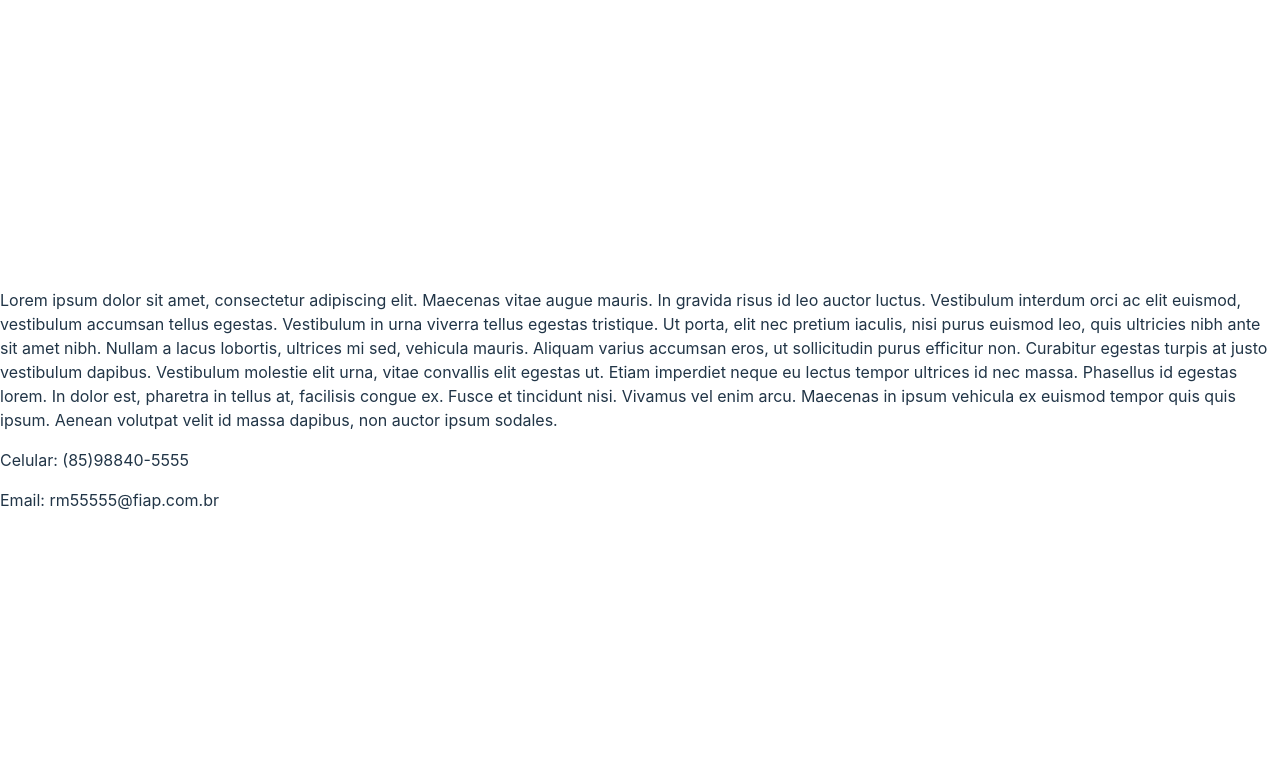
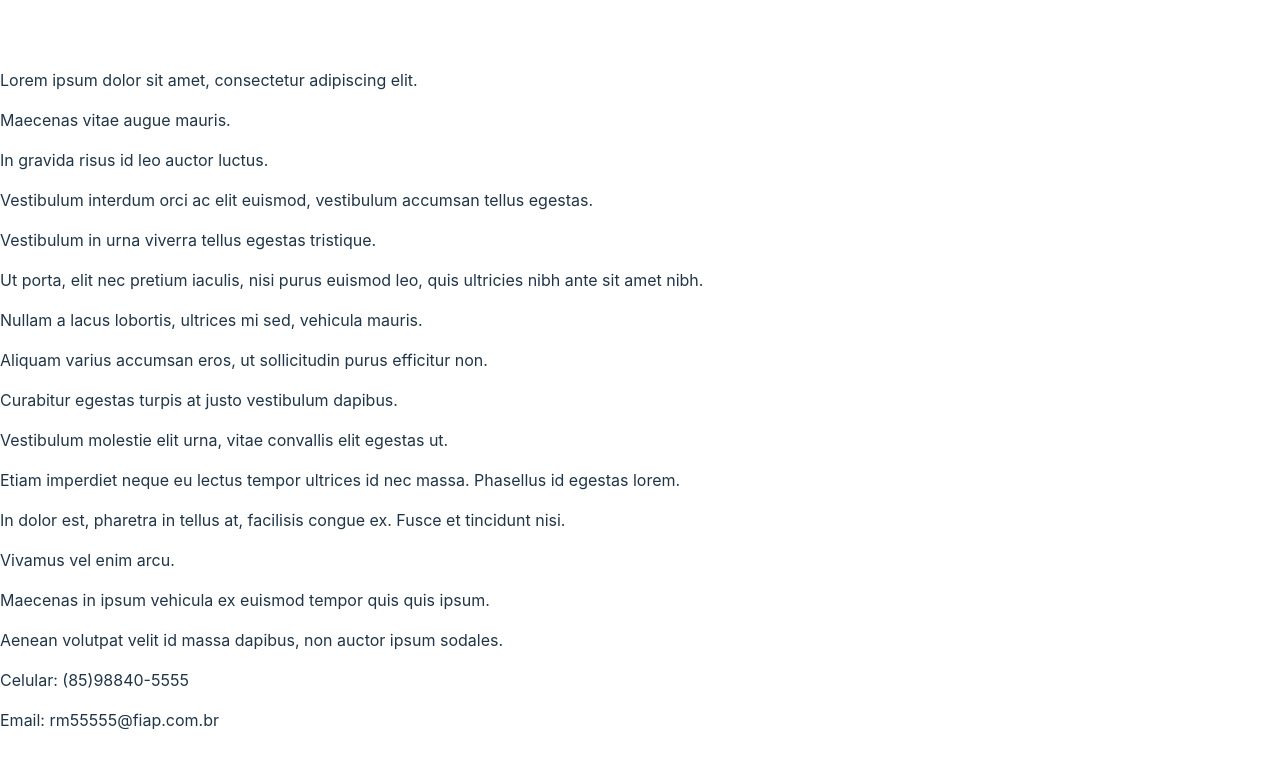
Before and after one commit to Oslyanka/checkpoint4_webdev, a React (Vite) app: page / in a window 1280 px wide. Shown: the top 768 px of the page. Built offline with nearby package versions, Linux system fonts and the light colour scheme.

Commit message:
adicionei os 40 paragrafos

```diff
--- a/src/Home.jsx
+++ b/src/Home.jsx
@@ -3,17 +3,21 @@ import { } from 'react'
 function Home(){
     return(
         <>
-        <p>Lorem ipsum dolor sit amet, consectetur adipiscing elit.
-            Maecenas vitae augue mauris. In gravida risus id leo auctor luctus.
-            Vestibulum interdum orci ac elit euismod, vestibulum accumsan tellus egestas.
-            Vestibulum in urna viverra tellus egestas tristique. Ut porta, elit nec pretium iaculis, nisi purus euismod leo, quis ultricies nibh ante sit amet nibh.
-            Nullam a lacus lobortis, ultrices mi sed, vehicula mauris.
-            Aliquam varius accumsan eros, ut sollicitudin purus efficitur non.
-            Curabitur egestas turpis at justo vestibulum dapibus. Vestibulum molestie elit urna, vitae convallis elit egestas ut.
-            Etiam imperdiet neque eu lectus tempor ultrices id nec massa. Phasellus id egestas lorem.
-            In dolor est, pharetra in tellus at, facilisis congue ex. Fusce et tincidunt nisi.
-            Vivamus vel enim arcu. Maecenas in ipsum vehicula ex euismod tempor quis quis ipsum.
-            Aenean volutpat velit id massa dapibus, non auctor ipsum sodales.</p>
+        <p>Lorem ipsum dolor sit amet, consectetur adipiscing elit.</p>
+        <p>Maecenas vitae augue mauris.</p>
+        <p>In gravida risus id leo auctor luctus.</p>
+        <p>Vestibulum interdum orci ac elit euismod, vestibulum accumsan tellus egestas.</p>
+        <p>Vestibulum in urna viverra tellus egestas tristique.</p>
+        <p>Ut porta, elit nec pretium iaculis, nisi purus euismod leo, quis ultricies nibh ante sit amet nibh.</p>
+        <p>Nullam a lacus lobortis, ultrices mi sed, vehicula mauris.</p>
+        <p>Aliquam varius accumsan eros, ut sollicitudin purus efficitur non.</p>
+        <p>Curabitur egestas turpis at justo vestibulum dapibus.</p>
+        <p>Vestibulum molestie elit urna, vitae convallis elit egestas ut.</p>
+        <p>Etiam imperdiet neque eu lectus tempor ultrices id nec massa. Phasellus id egestas lorem.</p>
+        <p>In dolor est, pharetra in tellus at, facilisis congue ex. Fusce et tincidunt nisi.</p>
+        <p>Vivamus vel enim arcu.</p>
+        <p>Maecenas in ipsum vehicula ex euismod tempor quis quis ipsum.</p>
+        <p>Aenean volutpat velit id massa dapibus, non auctor ipsum sodales.</p>
         </>
     )
 }
```
